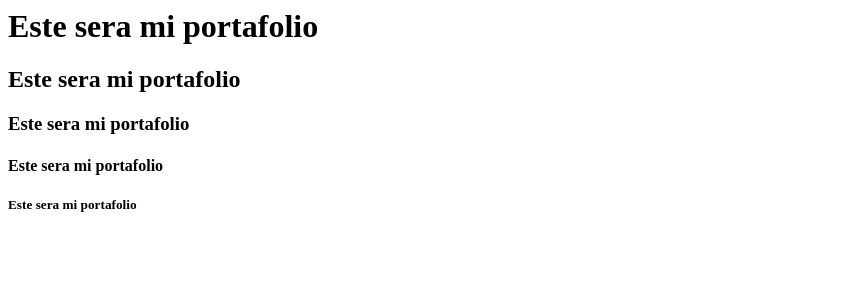
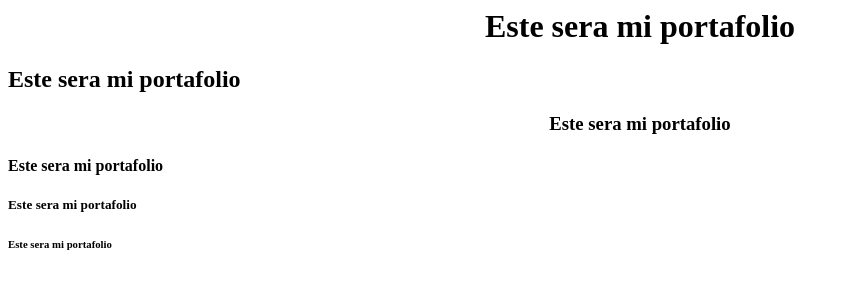
Before and after one commit to MarioBSII/MiWeb, a plain HTML site: page index.html in a window 1280 px wide. Shown: the whole page, without its empty margins (0-849 px from the left). Drawn offline with Linux system fonts and the light colour scheme.

Commit message:
XD
Cambios

```diff
--- a/index.html
+++ b/index.html
@@ -1,5 +1,6 @@
-<h1>Este sera mi portafolio</h1>
+<center><h1>Este sera mi portafolio</h1></center>
 <h2>Este sera mi portafolio</h2>
-<h3>Este sera mi portafolio</h3>
+  <center><h3>Este sera mi portafolio</h3></center>
 <h4>Este sera mi portafolio</h4>
 <h5>Este sera mi portafolio</h5>
+<h6>Este sera mi portafolio</h6>
```
